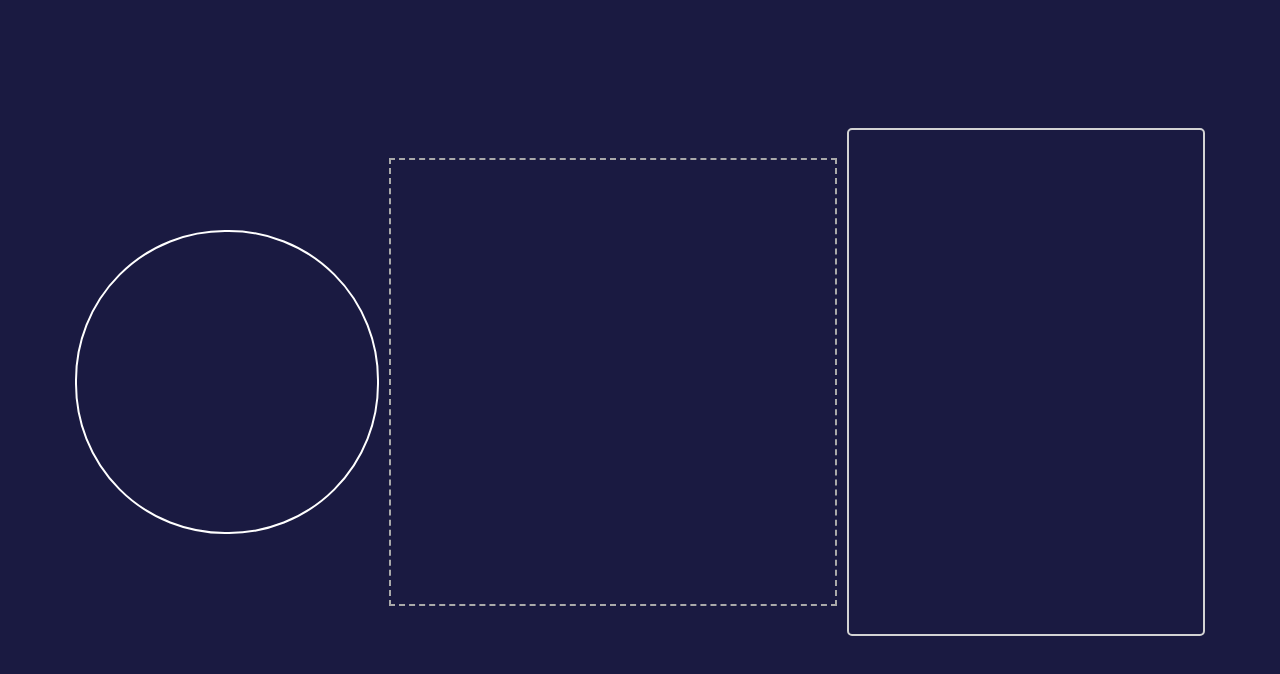
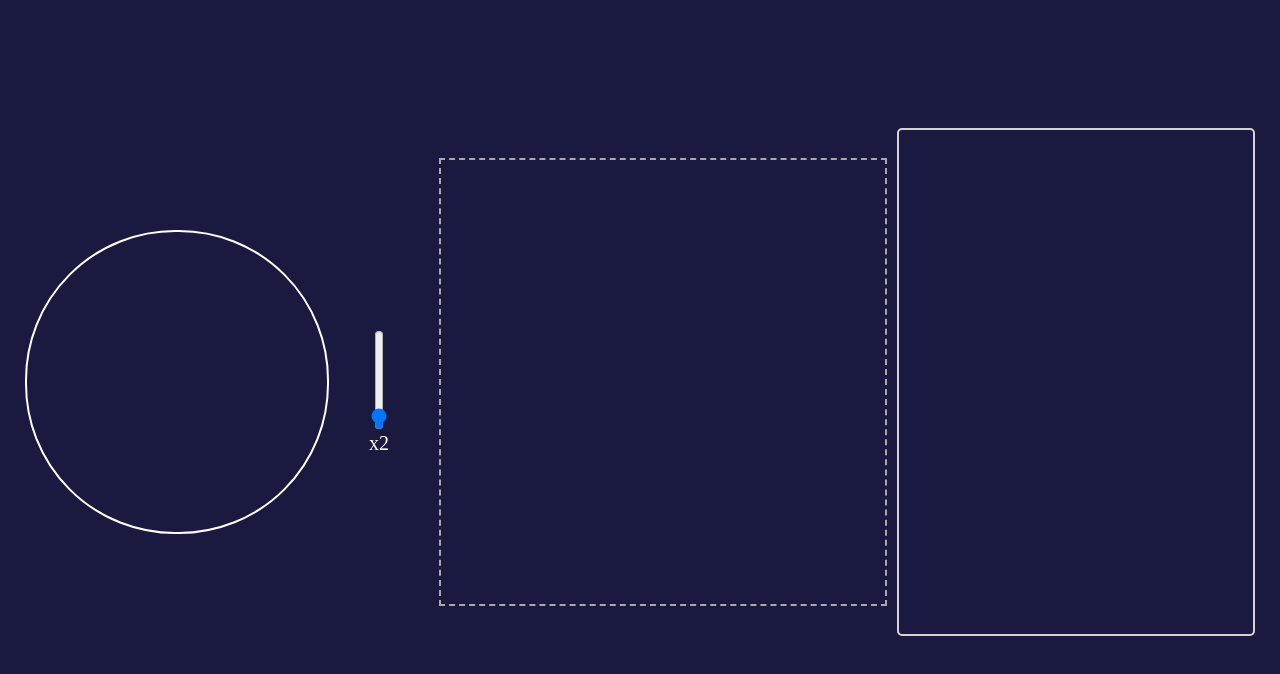
Before and after one commit to milesjorg/ColorID, a plain HTML site: page index.html in a window 1280 px wide. Drawn offline with Linux system fonts and the light colour scheme.

Commit message:
Add magnification slider

```diff
--- a/index.html
+++ b/index.html
@@ -5,7 +5,10 @@
 </head>
 <body>
     <canvas id="magnifierCanvas"></canvas>
-    <!-- <input type="range" min="1" max="16" value="2" class="slider" id="magnification" orient="vertical"> -->
+    <div id="sliderControl">
+        <input type="range" min="1" max="16" value="2" id="slider" oninput="updateSliderValue()">
+        <div id="sliderValue">x2</div>
+    </div>
     <canvas id="imageCanvas"></canvas>
     <section id="modalContainer"></section>
 
--- a/main.js
+++ b/main.js
@@ -10,6 +10,8 @@ const magnifierCanvas = document.getElementById("magnifierCanvas");
 const magnifierContext = magnifierCanvas.getContext("2d");
 
 const modalContainer = document.getElementById("modalContainer");
+const slider = document.getElementById("slider");
+const sliderValue = document.getElementById("sliderValue");
 
 if (imgCanvas) {
   imgCanvas.addEventListener("dragenter", (event) => {
@@ -71,7 +73,7 @@ function handleFile(event) {
 function magnify(event) {
   const pos = getMousePos(event);
   let size = imgCanvas.width / 4;
-  let magnification = 12;
+  let magnification = slider.value;
   let radius = size / magnification;
 
   magnifierCanvas.width = 2 * size;
@@ -153,3 +155,7 @@ function clearContext(context, width, height) {
   context.clearRect(0, 0, width, height);
   context.restore();
 }
+
+function updateSliderValue() {
+  sliderValue.innerHTML = "x" + slider.value;
+}
--- a/styles.css
+++ b/styles.css
@@ -53,6 +53,20 @@ div #colorModal {
     height: 50px;
 }
 
+div #sliderValue {
+    position: fixed;
+    margin-left: 40px;
+    margin-top: 40px;
+    color: white;
+    font-size: 20px;
+}
+
+#slider {
+    margin: 0;
+    width: 100px;
+    transform: rotate(-90deg);
+}
+
 .active {
     border: 2px dashed yellow;
 }
```
